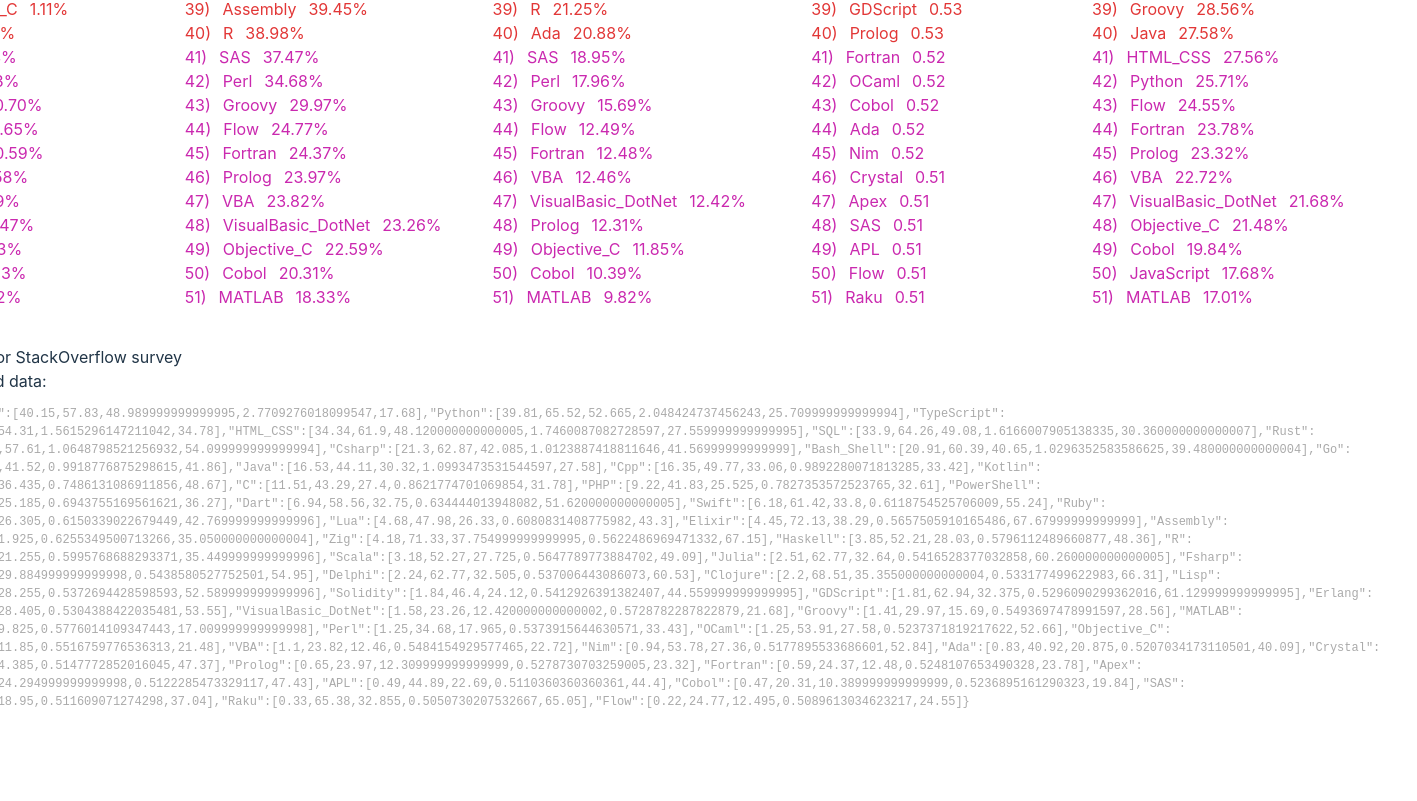
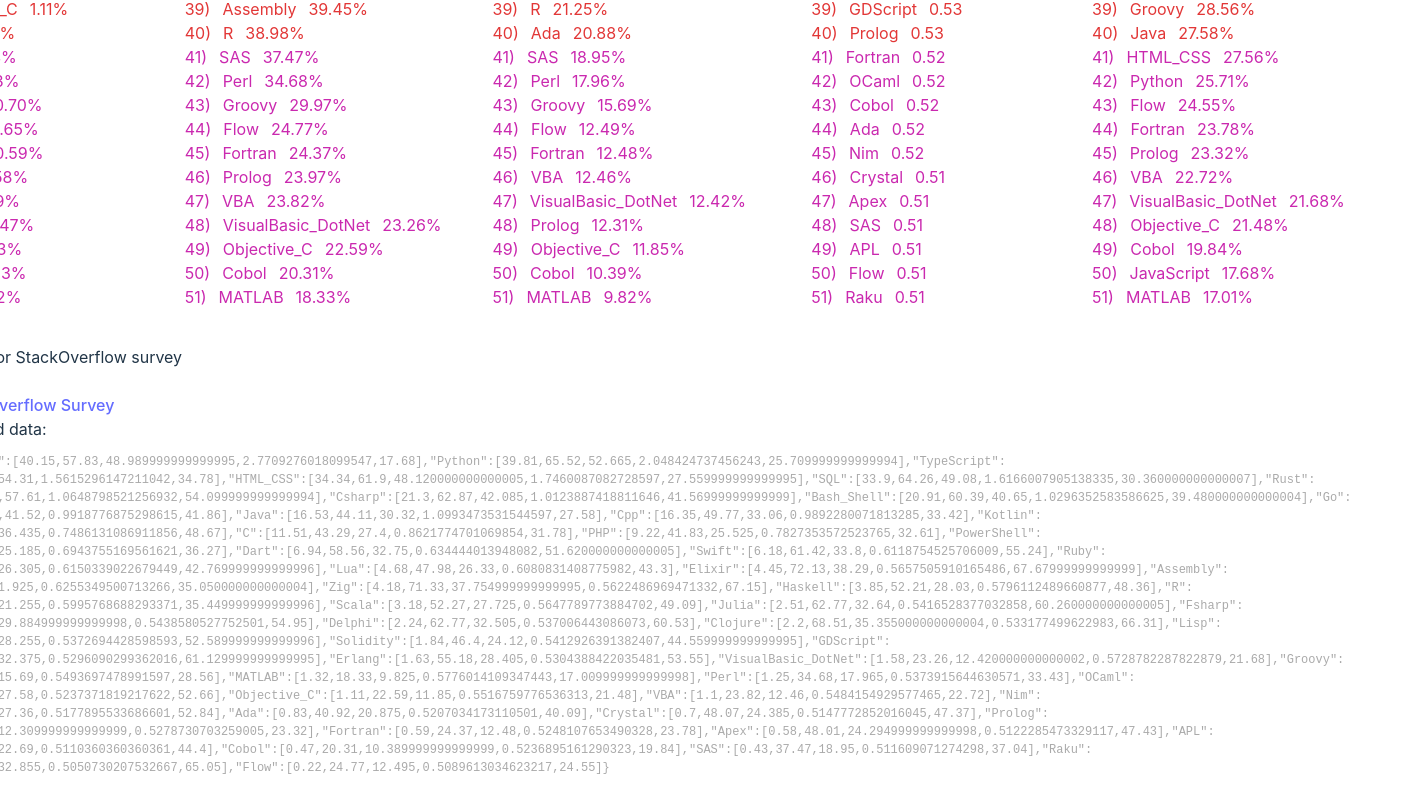
Before and after one commit to MarioVieilledent/stackoverflow-better-stats, a Svelte app: page / in a window 1280 px wide. Shown: the part 1023-1824 px from the top of the page, 1417 px wide, since content can reach past the window. Before the commit the page ends 1758 px from the top, so only its background shows below. Built offline with nearby package versions, Linux system fonts and the light colour scheme.

Commit message:
minor corrections

```diff
--- a/index.html
+++ b/index.html
@@ -4,7 +4,12 @@
     <meta charset="UTF-8" />
     <link rel="icon" type="image/svg+xml" href="/vite.svg" />
     <meta name="viewport" content="width=device-width, initial-scale=1.0" />
-    <title>Better stats for StackOverflow survey</title>
+    <meta name="description" content="Better stats for StackOverflow 2023's survey">
+    <meta name="keywords" content="stackoverflow, survey, statistics, better stats">
+    <meta name="robots" content="index, follow">
+    <meta name="googlebot" content="index, follow">
+    <meta name="bingbot" content="index, follow">
+    <title>StackOverflow Better Stats</title>
   </head>
   <body>
     <div id="app"></div>
--- a/src/App.svelte
+++ b/src/App.svelte
@@ -137,6 +137,11 @@
   </div>
   <div class="bottom">
     <span>Better stats for StackOverflow survey</span>
+    <a
+      href="https://github.com/MarioVieilledent/stackoverflow-better-stats"
+      target="_blank">GitHub repo</a
+    >
+    <a href="https://survey.stackoverflow.co/2023/" target="_blank">2023 StackOverflow Survey</a>
     <span>JSON of used data:</span>
     <code>{JSON.stringify(stats)}</code>
   </div>
@@ -148,16 +153,18 @@
     flex-direction: column;
 
     .bottom {
-    display: flex;
-    flex-direction: column;
+      display: flex;
+      flex-direction: column;
       width: 100%;
       padding: 12px;
+      box-sizing: border-box;
 
       code {
         padding: 12px;
         color: #aaa;
-        font-family: 'Courier New', Courier, monospace;
+        font-family: "Courier New", Courier, monospace;
         font-size: 12px;
+        box-sizing: border-box;
       }
     }
 
```
Also changed, not shown: 1 other file (tests, documents, lock files or other folders).
